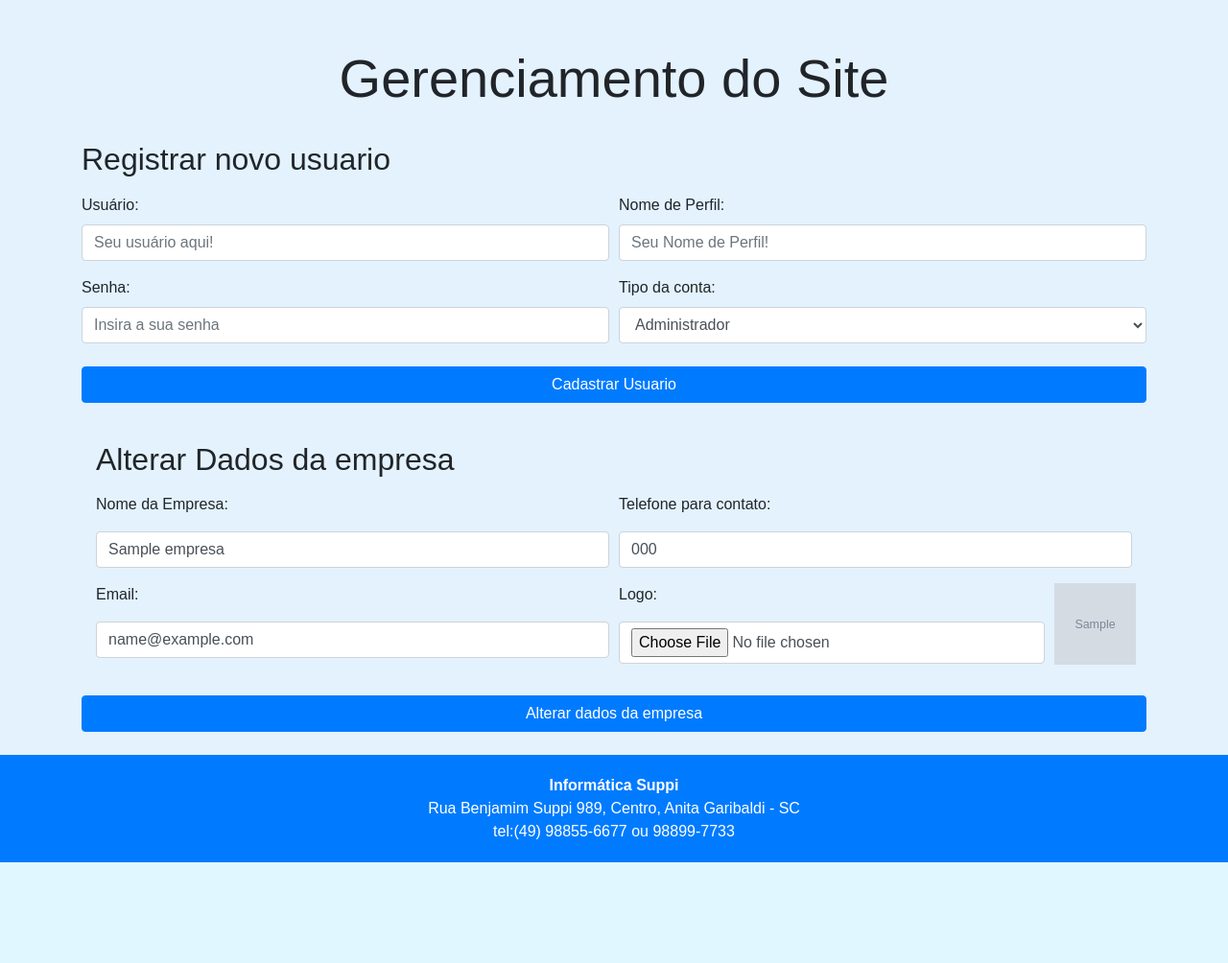
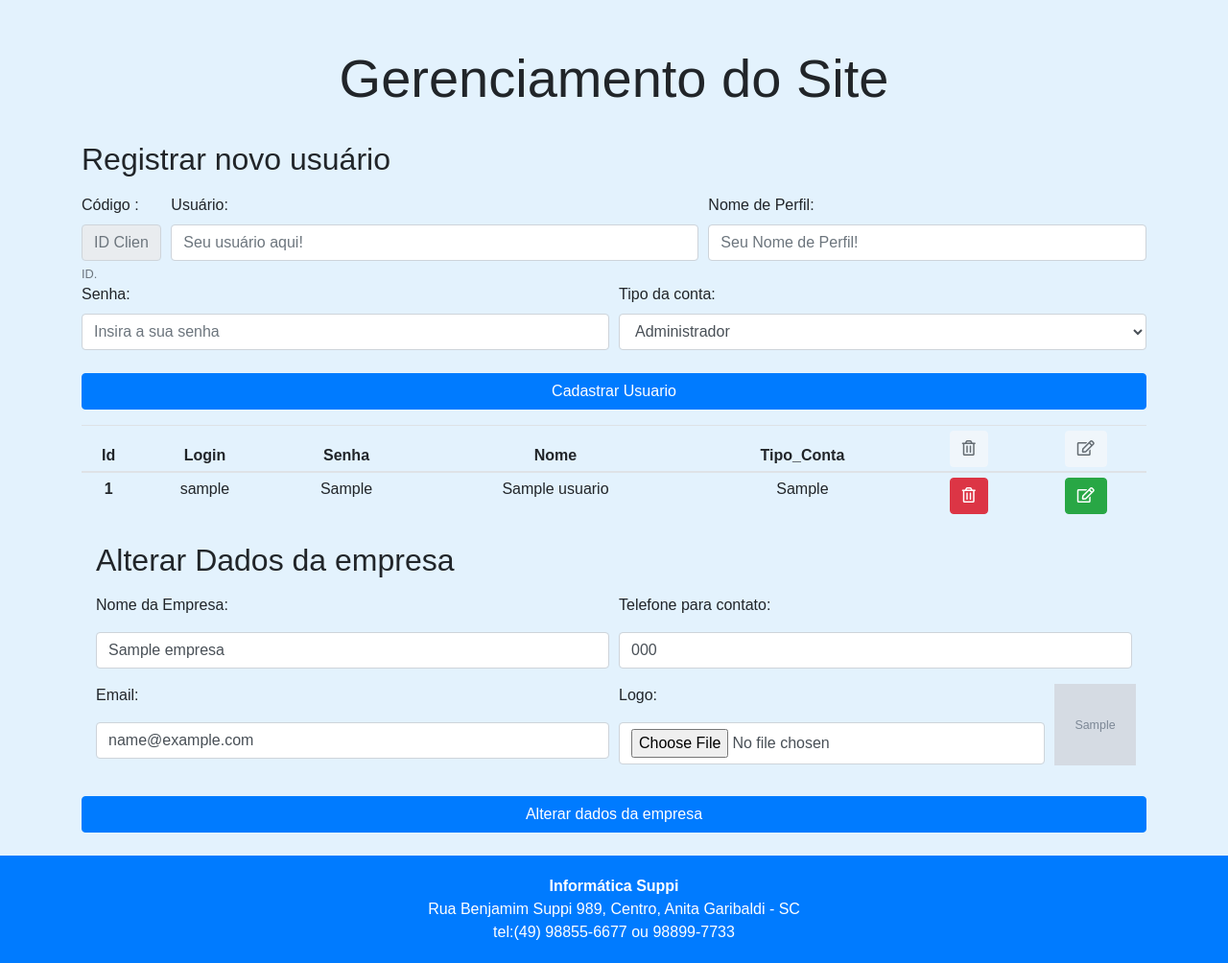
Before and after one commit to larissasuppi/projetoFinalDW, a PHP site: page /gerenciamentoSite.php in a window 1280 px wide. Shown: the part 62-1066 px from the top of the page at 96% size. Before the commit the page ends 961 px from the top, so only its background shows below. Run offline with PHP 8.4, Linux system fonts and the light colour scheme; the visitor is signed in with stand-in values (Sample User, id 1); tables that the repository leaves empty or names only in its code hold one stand-in row (values such as "Sample post"); grey boxes marked "Sample" are stand-in pictures; some libraries are stand-ins or nearby versions.

Commit message:
Inserindo edição e exclusão dos usuários

```diff
--- a/cabecalho.php
+++ b/cabecalho.php
@@ -8,6 +8,7 @@
         <link rel="stylesheet" href="css/bootstrap/css/bootstrap.min.css">
         <link rel="stylesheet" href="css/bootstrap/css/estilos.css">
         <link rel="stylesheet" href="css/style.css">
+        <link rel="stylesheet" href="https://use.fontawesome.com/releases/v5.8.1/css/all.css">
         <title>Informática Suppi</title>
         <link rel="shortcut icon" href="img/logo_info.png" />
 
@@ -22,6 +23,7 @@
         ?>
 
         <!--        CABEÇALHO-->
+
         <nav class="navbar navbar-expand-lg navbar-dark bg-primary justify-content-between mb-5"  >
             <a class="navbar-brand" href="index.php">
                 <?php
@@ -44,7 +46,7 @@
                 <?php
                 if (!isset($_SESSION['logado'])) {
                     echo('<form class="form-inline" action="login.php">
-                            <button class="btn btn-light" type="submit">Logar-se</button>
+                            <button class="btn btn-light" type="submit">Login</button>
                          </form>');
                 } else {
                     ?>
@@ -54,7 +56,7 @@
                                 <img src="img/user.png" width='30' height='30' class="d-inline-block align-top mr-2" alt="">
 
                                 <?php echo $_SESSION['nomeUser']; ?></a>
-                            <div class="dropdown-menu">
+                                <div class="dropdown-menu">
                                 <?php
                                 if ($_SESSION['tipoConta'] == 'nivel1') {
                                     echo '<a class="dropdown-item" href="gerenciamentoSite.php">Configurações do site</a>';
@@ -72,6 +74,7 @@
                         echo('<form class="form-inline" action="logoff.php">
                             <button class="btn btn-light" type="submit">Sair</button>
                          </form>');
+
                     }
                     ?>
                 </ul>
--- a/gerenciamentoSite.php
+++ b/gerenciamentoSite.php
@@ -4,6 +4,28 @@ include 'validaLogin.php';
 
 if ($_SESSION['tipoConta'] != 'nivel1') {
     header('location:index.php');
+}
+
+$id_usuario = '';
+$login = '';
+$senha = '';
+$nome = '';
+$tipo_conta = '';
+
+if (isset($_POST['editaUsuario'])) {
+    $filtro = array('auxId' => $_POST['idUsuario']);
+    $rs = $pdo->prepare("SELECT id_usuario,login,senha,nome,tipo_conta FROM tb_usuario WHERE id_usuario LIKE :auxId");
+    if ($rs->execute($filtro)) {
+        if ($rs->rowCount() > 0) {
+            while ($row = $rs->fetch(PDO::FETCH_OBJ)) {
+                $id_usuario = $row->id_usuario;
+                $login = $row->login;
+                $senha = $row->senha;
+                $nome = $row->nome;
+                $tipo_conta = $row->tipo_conta;
+            }
+        }
+    }
 }
 ?>
 
@@ -15,31 +37,43 @@ if ($_SESSION['tipoConta'] != 'nivel1') {
         <br>
 
     </div>
+
     <!--CRIAR NOVO USUARIO-->
     <div class="row cadastro">
         <div class="col-md-12">
-            <form class="form-group needs-validation justify-content-center" action="db/acoes.php" method="post">
-                <h2 class="text-left mb-3">Registrar novo usuario</h2>
+
+            <?php if (isset($_POST['editaUsuario'])) { ?>
+                <form class="form-group needs-validation justify-content-center" action="editarUsuario.php" method="POST">
+                <h2 class="text-left mb-3">Editar usuário</h2>
+                <?php } else { ?>
+                    <form class="form-group needs-validation justify-content-center" action="inserirUsuario.php" method="POST">
+                    <h2 class="text-left mb-3">Registrar novo usuário</h2>
+                    <?php } ?>
 
                     <div class="form-row">
+                        <div class="col-md-1">
+                            <label for="idUsuario">Código :</label>
+                            <input readonly value="<?php echo $id_usuario; ?>" type="text" name="idUsuario" id="idCliente" class="form-control" arria-describeby="idClienteHelp" placeholder="ID Cliente">
+                            <small id="idClienteHelp" class="form-text text-muted">ID.</small>
+                        </div>
                         <div class="form-group col-md-6">
                             <label for="usuario">Usuário: </label>
-                        <input type="text" name="usuario" class="form-control" id="usuario" aria-describedby="emailHelp" placeholder="Seu usuário aqui!">
+                            <input type="text" value="<?php echo $login; ?>" name="usuario" class="form-control" id="usuario" aria-describedby="emailHelp" placeholder="Seu usuário aqui!">
                         </div>
-                    <div class="form-group col-md-6">
+                        <div class="form-group col-md-5">
                             <label for="nomeconta">Nome de Perfil: </label>
-                        <input type="text" name="nome" class="form-control" id="nomeconta" aria-describedby="emailHelp" placeholder="Seu Nome de Perfil!">
+                            <input type="text" value="<?php echo $nome; ?>" name="nome" class="form-control" id="nomeconta" aria-describedby="emailHelp" placeholder="Seu Nome de Perfil!">
                         </div>
                     </div>
 
                     <div class="form-row">
                         <div class="form-group col-md-6">
                             <label for="senha">Senha: </label>
-                        <input type="text" name="senha" class="form-control" id="senha" aria-describedby="emailHelp" placeholder="Insira a sua senha">
+                            <input type="text" name="senha" value="<?php echo $senha; ?>" class="form-control" id="senha" aria-describedby="emailHelp" placeholder="Insira a sua senha">
                         </div>
                         <div class="form-group col-md-6">
                             <label for="senha">Tipo da conta: </label>
-                        <select type="select" class="form-control" name="tipo" placeholder="Tipo de conta" required="">
+                            <select type="select" value="<?php echo $tipo_conta; ?>" class="form-control" name="tipo" placeholder="Tipo de conta" required="">
                                 <option value="nivel1">Administrador</option>
                                 <option value="nivel2">Gerenciador de Noticias</option>
                                 <option value="nivel3">Gerenciador de Avisos</option>
@@ -48,12 +82,72 @@ if ($_SESSION['tipoConta'] != 'nivel1') {
                     </div>
 
                     <div class="botao text-center">
-                    <button type="submit" class="btn btn-primary btn-block mb-3 mt-2" id="botao" name="cadatrarUsuario" class="btn">Cadastrar Usuario</button>
+                        <?php
+                        if (isset($_POST['editaUsuario'])) { ?>
+                            <button type='submit' name='editarUsuario' id='editClienteDB' class='btn btn-success btn-block form-control'><i class='fas fa-save'></i> Atualizar</button>
+                        <?php } else { ?>
+                            <button type="submit" class="btn btn-primary btn-block mb-3 mt-2" id="botao" name="cadastrarUsuario" class="btn">Cadastrar Usuario</button>
+                        <?php }
+
+                    ?>
+                        <!-- <button type="submit" class="btn btn-primary btn-block mb-3 mt-2" id="botao" name="cadastrarUsuario" class="btn">Cadastrar Usuario</button> -->
                     </div>
 
                 </form>
+
         </div>
     </div>
+    <div>
+        <table class="table table-sm text-center">
+            <thead>
+                <tr>
+                    <th scope="col">Id</th>
+                    <th scope="col">Login</th>
+                    <th scope="col">Senha</th>
+                    <th scope="col">Nome</th>
+                    <th scope="col">Tipo_Conta</th>
+                    <th scope="col"><button type="submit" class="btn btn-light" disabled><i class="far fa-trash-alt"></i></button></th>
+                    <th scope="col"><button type="submit" class="btn btn-light" disabled><i class="far fa-edit"></i></button></th>
+                </tr>
+            </thead>
+            <tbody>
+                <?php
+                //busca os usuários
+                $filtro = array('auxNome' => '%%');
+                $rs = $pdo->prepare("SELECT id_usuario,login,senha,nome, tipo_conta
+                  FROM tb_usuario WHERE nome LIKE :auxNome");
+                if ($rs->execute($filtro)) {
+                    if ($rs->rowCount() > 0) {
+                        while ($row = $rs->fetch(PDO::FETCH_OBJ)) {
+                            echo "<tr>";
+                            echo "<th scope='row'>{$row->id_usuario}</td>";
+                            echo "<td>{$row->login}</td>";
+                            echo "<td>{$row->senha}</td>";
+                            echo "<td>{$row->nome}</td>";
+                            echo "<td>{$row->tipo_conta}</td>";
+
+                            echo "<td><form action='deletarUsuario.php' method='POST' name='delUsuario{$row->id_usuario}'>
+                      <input type='hidden' name='idUsuario' value='{$row->id_usuario}'>
+                      <button class='btn btn-danger' type='submit' name='deletaUsuario'><i class='far fa-trash-alt'></i></button>
+                      </form></td>";
+
+
+                            echo "<td><form action='gerenciamentoSite.php' method='POST' name='editUsuario{$row->id_usuario}'>
+                      <input type='hidden' name='idUsuario' value='{$row->id_usuario}'>
+                      <button class='btn btn-success' type='submit' name='editaUsuario'><i class='far fa-edit'></i></button>
+                      </form></td>";
+                            echo "</tr>";
+                        }
+                    }
+                }
+
+                echo "</tbody>";
+                ?>
+
+            </tbody>
+        </table>
+    </div>
+
 
     <!--EDITAR DADOS DA EMPRESA-->
 
```
Also changed, not shown: db/acoes.php (+25 -18 lines), deletarUsuario.php (added, +15 -0 lines), editarUsuario.php (added, +24 -0 lines), inserirUsuario.php (added, +23 -0 lines). Lines whose indentation alone changed are shown as unchanged.
